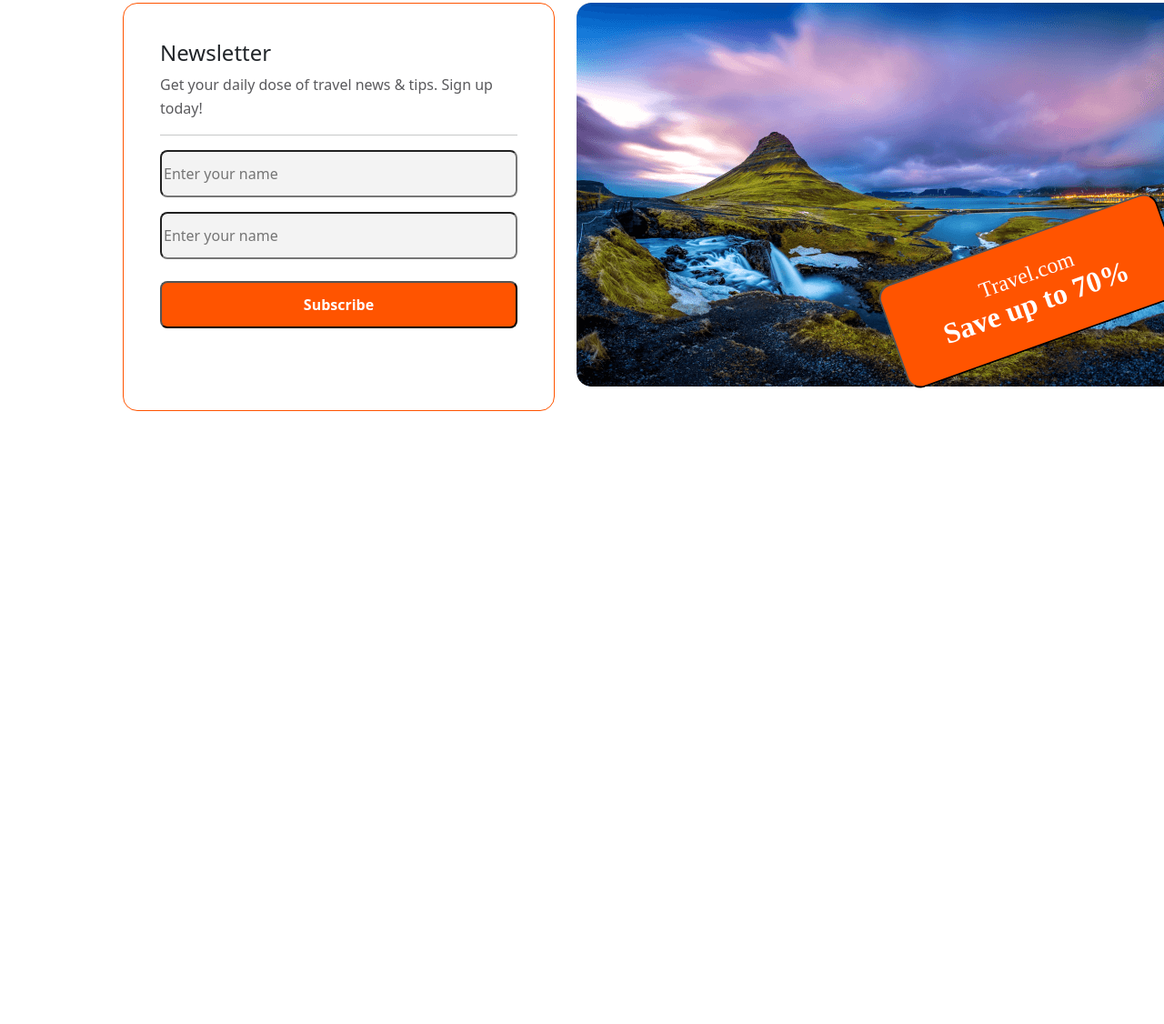
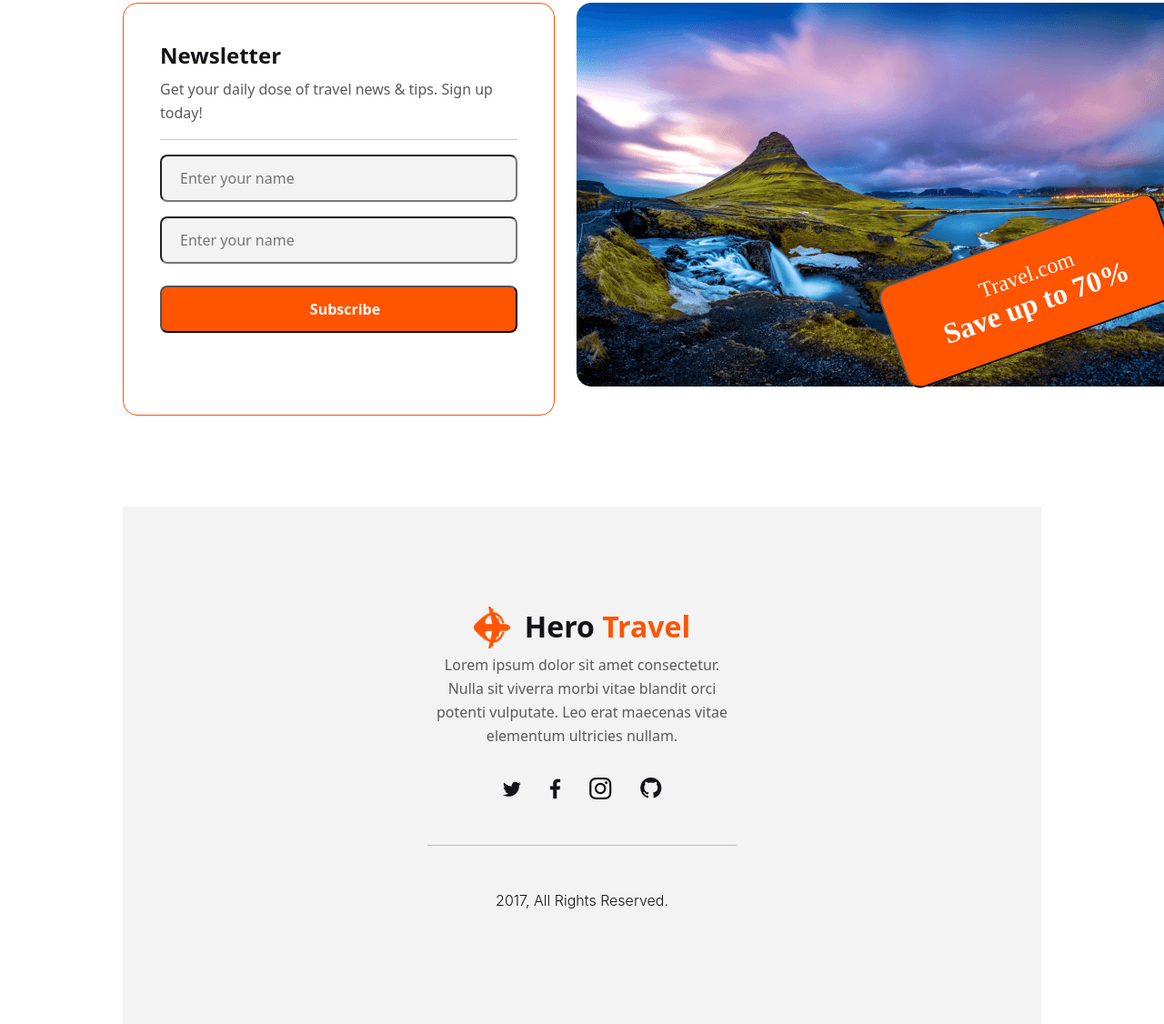
Before and after one commit to depressedKarimul/Hero-Travel-Website, a plain HTML site: page index.html in a window 1280 px wide. Shown: the part 6008-7134 px from the top of the page at 91% size. Before the commit the page ends 6560 px from the top, so only its background shows below. Drawn offline with nearby package versions, Linux system fonts and the light colour scheme.

Commit message:
added footer section

```diff
--- a/index.html
+++ b/index.html
@@ -345,10 +345,10 @@ molestie risus  ornare nulla amet et. Libero commodo sagittis <br>dignissim adip
 
      </section>
 
-<!-- eitare grid marmu -->
+
      <section class="cards-III-part-II">
       <div class="Newsletter">
-        <h4 class="Newsletter-title">
+        <h4 class="Newsletter-title shared-tilte">
           Newsletter
         </h4>
 
@@ -375,5 +375,29 @@ molestie risus  ornare nulla amet et. Libero commodo sagittis <br>dignissim adip
       </div>
      </section>
   </main>
+
+
+  <footer>
+    <div class="footer-logo-image">
+      <img class="footer-logo" src="Images/Group 40071 (2).png" alt="">
+      <h2><span class="hero shared-tilte">Hero</span> <span class="title-org">Travel</span></h2>
+    </div>
+
+    <div class="footer-description">
+      <p class="shared-descriptoin-II">Lorem ipsum dolor sit amet consectetur. Nulla sit viverra morbi vitae blandit orci potenti vulputate. Leo erat maecenas vitae elementum ultricies nullam. </p>
+    </div>
+
+
+    <div class="social-icons">
+     <img src="Icons/Social.png" alt="">
+    </div>
+
+    <hr class="horizontal-line">
+
+    <div class="All-Rights">
+      <p class="All-Rights-desc">2017, All Rights Reserved.</p>
+    </div>
+
+  </footer>
 </body>
 </html>
--- a/styles/style.css
+++ b/styles/style.css
@@ -484,6 +484,7 @@ font-size: 16px;
 font-style: normal;
 font-weight: 400;
 line-height: normal;
+padding-left: 20px;
 
 }
 .input-email{
@@ -525,6 +526,66 @@ background: url('../Images/Rectangle\ 8\ \(1\).png') lightgray 50% / cover no-re
 
   margin-bottom: 100px;
 }
+.Newsletter-title{
+  font-size: 24px;
+
+font-weight: 800;
+}
+
+/* Footer style */
+footer{
+  background: rgba(19, 19, 24, 0.05);
+  padding: 110px 335px;
+}
+.footer-logo-image{
+  display: flex;
+  justify-content: center;
+}
+.footer-logo{
+  width: 40px;
+height: 46.673px;
+}
+
+.hero{
+  margin-left: 16px;
+  font-size: 32px;
+font-style: normal;
+font-weight: 800;
+}
+.title-org{
+  color: #FF5400;
+
+font-size: 32px;
+font-style: normal;
+font-weight: 800;
+line-height: normal;
+}
+.footer-description{
+  text-align: center;
+  margin-bottom: 33px;
+}
+.social-icons{
+  display: flex;
+  justify-content: center;
+
+
+}
+.horizontal-line{
+  margin-top: 50px;
+
+}
+.All-Rights{
+  margin-top: 50px;
+  text-align: center;
+}
+.All-Rights-desc{
+  color: #131318;
+  font-family: Inter;
+  font-size: 16px;
+  font-style: normal;
+  font-weight: 300;
+  line-height: normal;
+}
 
 
 /* Responsive */
```
Also changed, not shown: Icons/Social.png (added).
